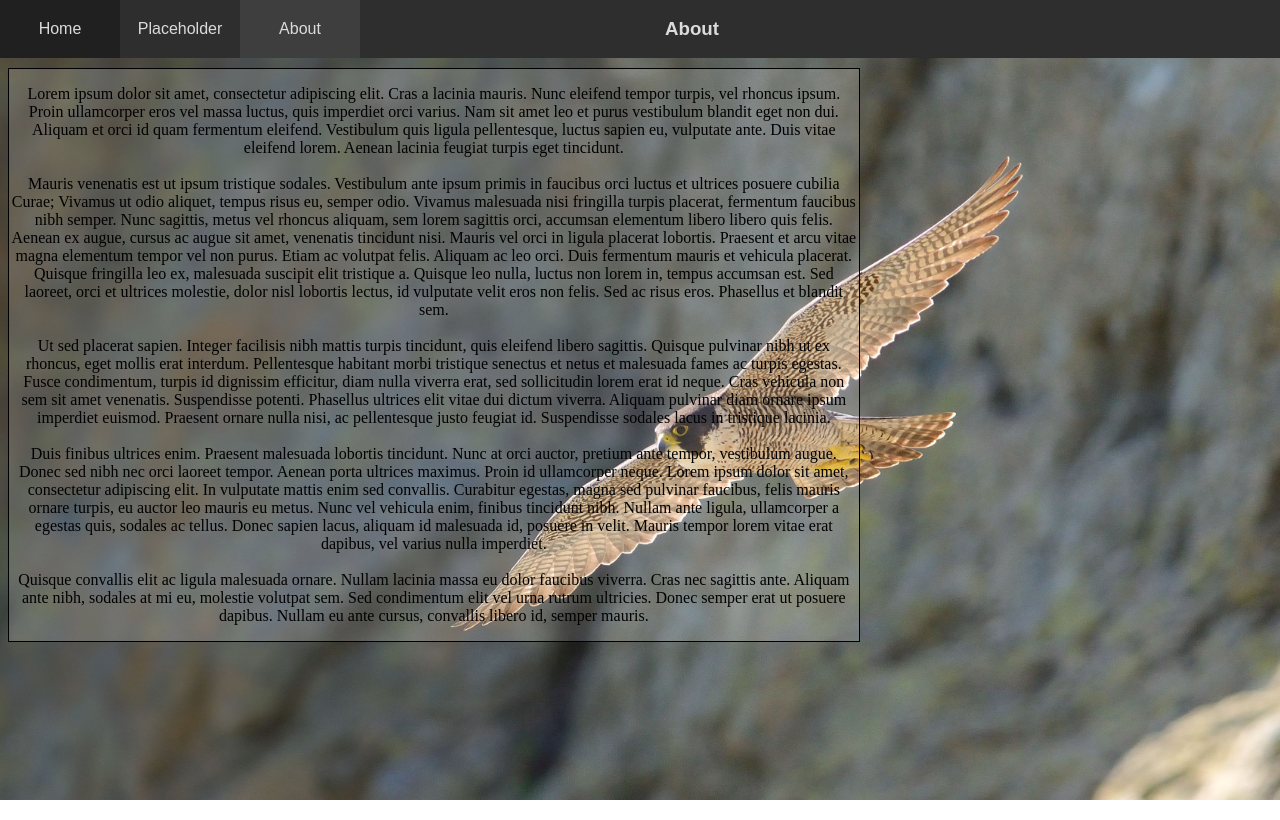
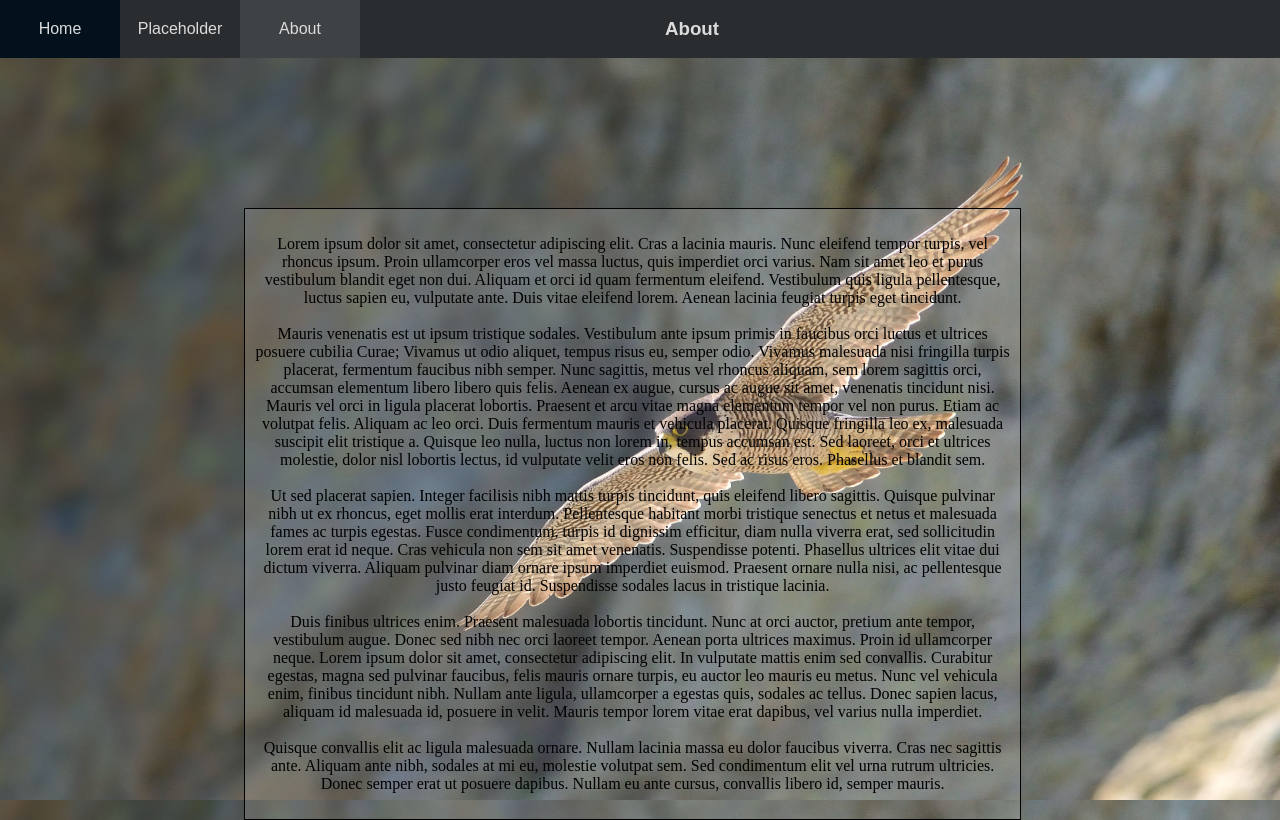
Before and after one commit to AngreFalcon/website-WIP, a plain HTML site: page about.html in a window 1280 px wide. Drawn offline with Linux system fonts and the light colour scheme.

Commit message:
changed content of index paragraphs and updated styling of about

```diff
--- a/about.css
+++ b/about.css
@@ -3,11 +3,9 @@ html {
 }
 
 body {
-	background-image: url(./aboutfalc.jpg);
-	background-size: cover;
-	background-position: center center;
-	background-repeat: no-repeat;
-	padding-top: 60px;
+	background: url(./aboutfalc.jpg) top right/cover no-repeat, linear-gradient(45deg, #FCFCFC, #5C6F7C);
+	background-attachment: fixed;
+	padding-top: 200px;
 	padding-right: 25%;
 }
 
@@ -18,10 +16,10 @@ nav.header {
 	left: 0;
 	width: 100%;
 	font-family: Arial;
-	background-color: #2E2E2E;
+	background-color: #292D30;
 }
 
-nav.header ul, aside ul {
+nav.header ul {
 	list-style-type: none;
 	margin: 0;
 	padding: 0;
@@ -35,13 +33,13 @@ nav.header ul li {
 nav.header ul li a {
 	display: block;
 	padding: 20px 10px;
-	background-color: #2E2E2E;
+	background-color: #292D30;
 	color: #DBDBDB;
 	text-decoration: none;
 }
 
 nav.header ul li a:hover {
-	background-color: #202020;
+	background-color: #02111B;
 }
 
 nav.header h3 {
@@ -54,19 +52,20 @@ nav.header h3 {
 }
 
 #active {
-	background-color: #3E3E3E;
+	background-color: #3E4244;
 }
 
 div.main-body {
 	text-align: center;
-	right: 50%;
-	width: 90%;
-	height : 90%;
+	position: relative;
+	left: 25%;
+	width: 80%;
+	padding: 10px;
 	border: solid;
 	border-width: 1px;
-	background-color: rgba(255, 255, 255, 0.15);
+	background-color: rgba(252, 252, 252, 0.15);
 }
 
 div.main-body:hover {
-	background-color: rgba(255, 255, 255, 0.75);
+	background-color: rgba(252, 252, 252, 0.75);
 }
--- a/index.css
+++ b/index.css
@@ -3,11 +3,8 @@ html {
 }
 
 body {
-	background-image: url(./backgroundfalc.jpg);
+	background: url(./backgroundfalc.jpg) top right/cover no-repeat, linear-gradient(45deg, #FCFCFC, #5C6F7C);
 	background-attachment: fixed;
-	background-size: cover;
-	background-position: top right;
-	background-repeat: no-repeat;
 	padding-top: 60px;
 	padding-right: 25%;
 }
@@ -19,7 +16,7 @@ nav.header {
 	left: 0;
 	width: 100%;
 	font-family: Arial;
-	background-color: #2E2E2E;
+	background-color: #292D30;
 }
 
 nav.header ul, aside ul {
@@ -36,13 +33,13 @@ nav.header ul li {
 nav.header ul li a {
 	display: block;
 	padding: 20px 10px;
-	background-color: #2E2E2E;
+	background-color: #292D30;
 	color: #DBDBDB;
 	text-decoration: none;
 }
 
 nav.header ul li a:hover {
-	background-color: #202020;
+	background-color: #02111B;
 }
 
 nav.header h3 {
@@ -55,7 +52,7 @@ nav.header h3 {
 }
 
 #active {
-	background-color: #3E3E3E;
+	background-color: #3E4244;
 }
 
 .flex-row {
@@ -76,11 +73,11 @@ nav.header h3 {
 	padding: 10px;
 	border: solid;
 	border-width: 1px;
-	background-color: rgba(255, 255, 255, 0.15);
+	background-color: rgba(252, 252, 252, 0.15);
 }
 
 #main-body div:hover {
-	background-color: rgba(255, 255, 255, 0.75);
+	background-color: rgba(252, 252, 252, 0.75);
 }
 
 aside {
@@ -92,7 +89,7 @@ aside {
 	border-width: 1px;
 	position: fixed;
 	text-align: center;
-	background-color: #2E2E2E;
+	background-color: #292D30;
 }
 
 aside img {
```
Also changed, not shown: index.html (+4 -4 lines).
